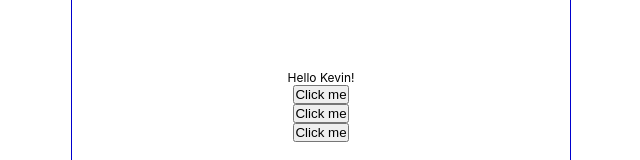
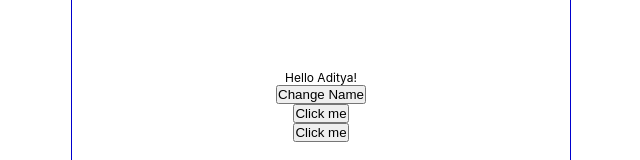
Before and after one commit to AdityaDey4/React_JS, a React (Create React App) app: page / in a window 1280 px wide. Shown: the part 297-457 px from the top of the page, without its empty margins (319-959 px from the left). Built offline with nearby package versions, Linux system fonts and the light colour scheme.

Commit message:
added use state hook

```diff
--- a/src/Content.js
+++ b/src/Content.js
@@ -1,21 +1,24 @@
+import { useState } from "react";
+const Content = () => {
 
-const Content = () => {
+    const [name, setname] = useState("Aditya");
+    const [count, setCount] = useState(0);
 
     const handleNameChange = ()=> {
 
-        const name = ['Bob', 'Kevin', 'Aditya'];
+        const names = ['Bob', 'Kevin', 'Aditya'];
         const random = Math.floor(Math.random()*3);
 
-        return name[random];
+        setname(names[random]);
     }
     const handleClick = ()=> {
-        console.log("You clicked it...");
+        setCount(count+1);
+        setCount(count+1);
+        console.log(count);
+        // when we call this function, then whatever the initial value of count is, that value will be printed
     }
-    const handleClick2 = (name)=> {
-        console.log("You clicked it... "+name);
-    }
-    const handleClick3 = (e)=> {
-        console.log(e.target.innerText);
+    const handleClick2 = ()=> {
+        console.log(count);
     }
 
     return (
@@ -23,14 +26,13 @@
         <main>
 
             <p>
-                Hello {handleNameChange()}!
+                Hello {name}!
             </p>
 
+            <button onClick={handleNameChange}>Change Name</button>
             <button onClick={handleClick}>Click me</button>
-            <button onClick={() => handleClick2("Aditya")}>Click me</button>
-            <button onClick={(e) => handleClick3(e)}>Click me</button>
+            <button onClick={handleClick2}>Click me</button>
 
-            {/* double click does not work properly because in react double click = single click & again single click */}
         </main>
     )
 }
```
